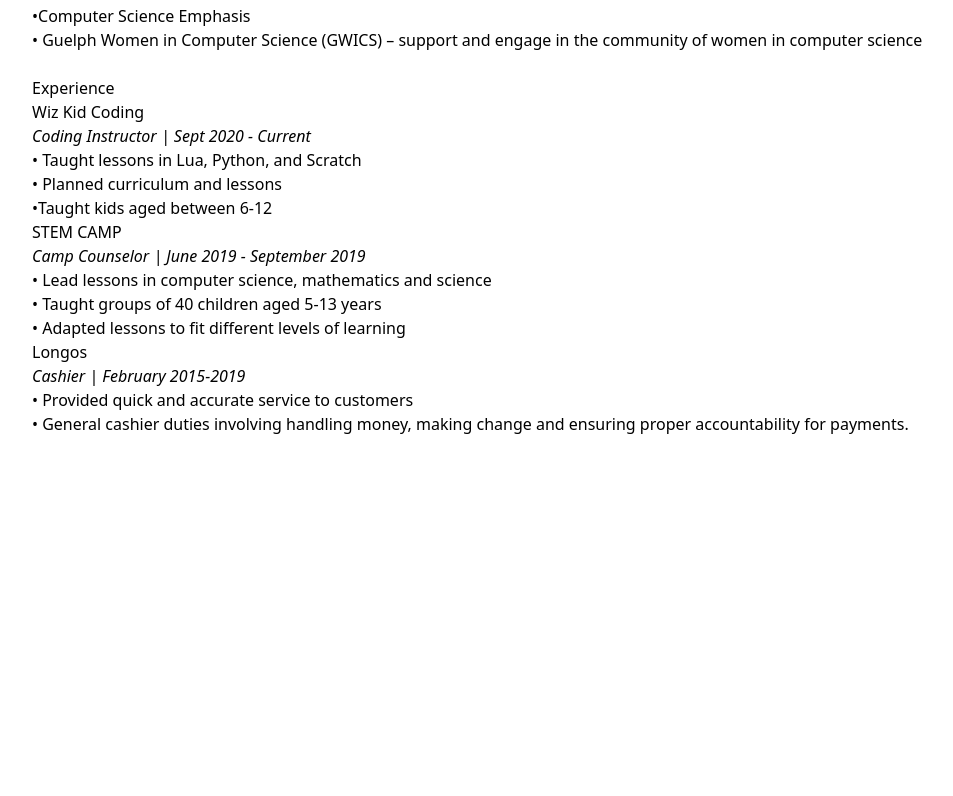
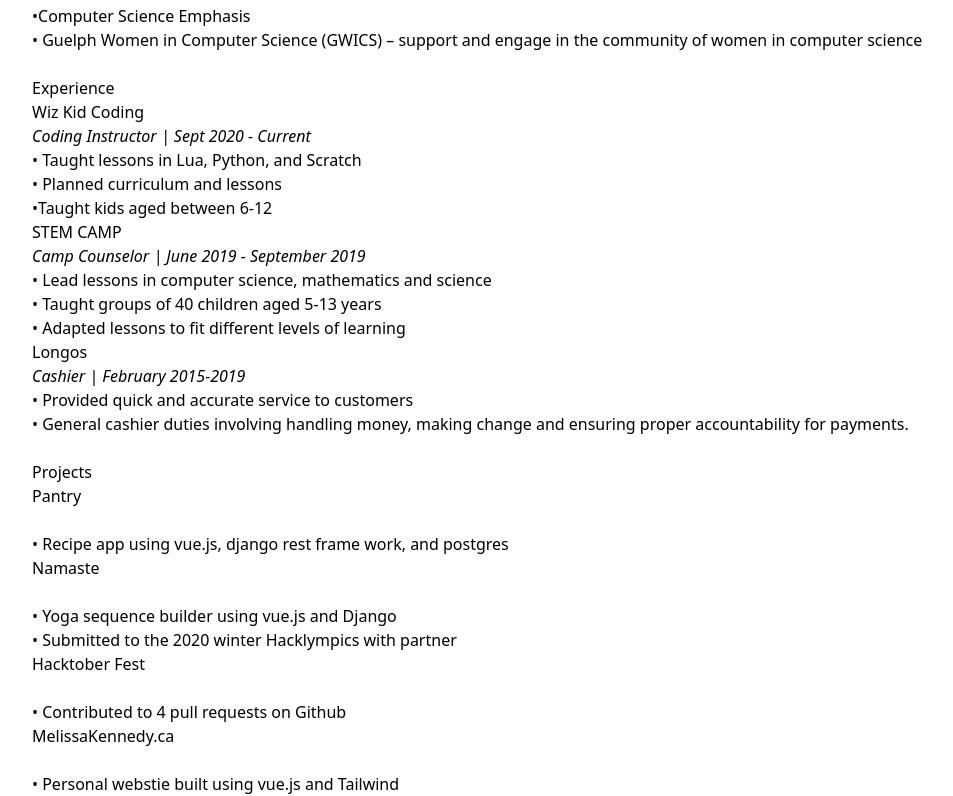
Before and after one commit to Melissa-Kennedy/personal-website, a Vue app: page / in a window 1280 px wide. Shown: the part 1060-1856 px from the top of the page, without its empty margins (288-1241 px from the left). Before the commit the page ends 1496 px from the top, so only its background shows below. Built offline with nearby package versions, Linux system fonts and the light colour scheme.

Commit message:
Create projects section

```diff
--- /dev/null
+++ b/src/components/Projects.vue
@@ -0,0 +1,29 @@
+<template>
+  <div>
+    <br />
+    <h1>Projects</h1>
+    <h2>Pantry</h2>
+    <span>
+      <br />• Recipe app using vue.js, django rest frame work, and postgres
+    </span>
+    <h2>Namaste</h2>
+    <span>
+      <br />• Yoga sequence builder using vue.js and Django
+      <br />• Submitted to the 2020 winter Hacklympics with partner
+    </span>
+    <h2>Hacktober Fest</h2>
+    <span>
+      <br />• Contributed to 4 pull requests on Github
+    </span>
+    <h2>MelissaKennedy.ca</h2>
+    <span>
+      <br />• Personal webstie built using vue.js and Tailwind
+    </span>
+  </div>
+</template>
+
+<script>
+export default {
+  name: "Projects"
+};
+</script>
--- a/src/views/Home.vue
+++ b/src/views/Home.vue
@@ -9,6 +9,7 @@
       <About class="z-10" />
       <Education class="z-10" />
       <Experience class="z-10" />
+      <Projects class="z-10" />
     </div>
   </div>
 </template>
@@ -21,7 +22,7 @@
 import About from "@/components/About.vue";
 import Education from "@/components/Education.vue";
 import Experience from "@/components/Experience.vue";
-
+import Projects from "@/components/Projects.vue";
 export default {
   name: "Home",
   components: {
@@ -30,7 +31,8 @@
     Navbar,
     About,
     Education,
-    Experience
+    Experience,
+    Projects
   }
 };
 </script>
```
